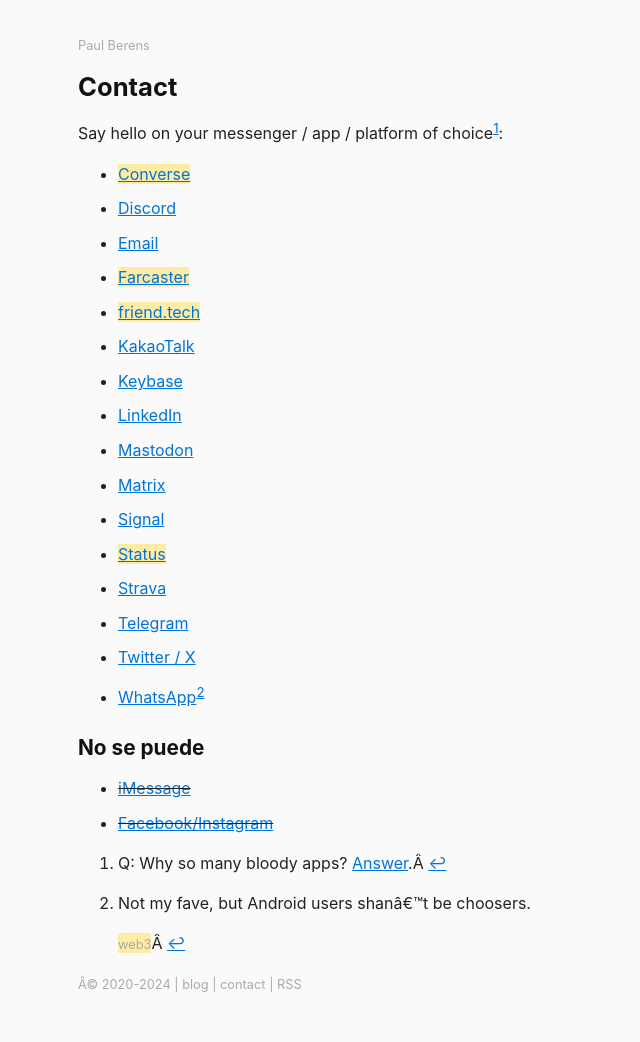
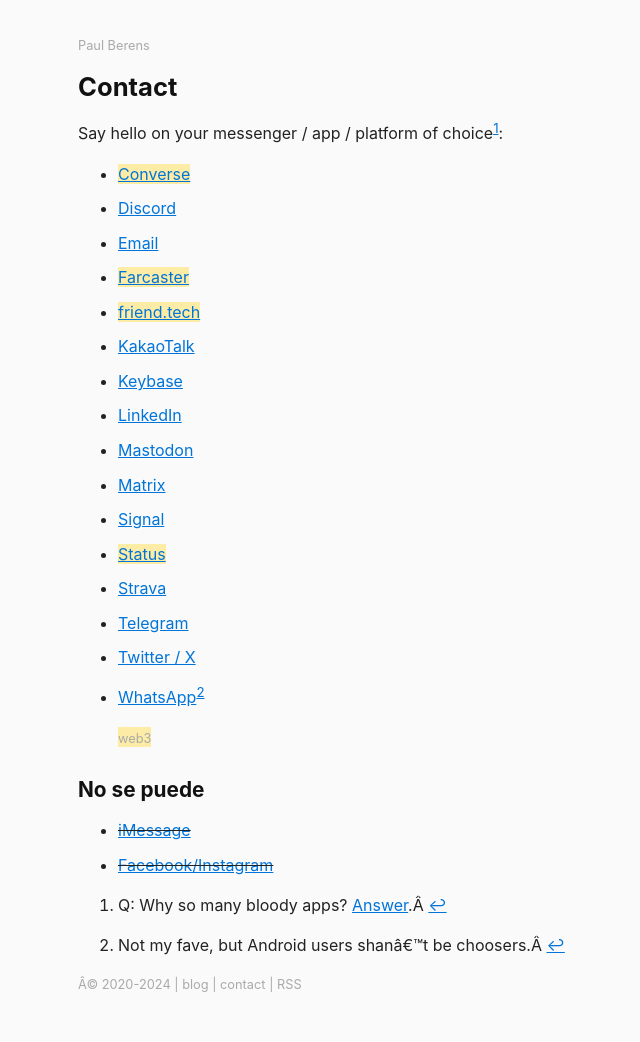
Before and after one commit to berensp/berensp.github.io, a Jekyll site: the page built from pages/contact.md, in a window 1280 px wide. Shown: the whole page, without its empty margins (242-882 px from the left). Built offline with Jekyll 4.4.1, drawn with Linux system fonts in a browser that asks for light colours; a script that is not in the unit is left out.

Commit message:
Update contact.md

```diff
--- a/pages/contact.md
+++ b/pages/contact.md
@@ -23,10 +23,11 @@
 - <a href="https://twitter.com/berensp" target="_blank">Twitter / X</a>
 - <a href="https://web.whatsapp.com/" target="_blank">WhatsApp</a>[^2]
 
+	<mark><span class="muted small">web3</span></mark>
+
+
 [^1]: Q: Why so many bloody apps? [Answer](https://imgs.xkcd.com/comics/chat_systems.png).
 [^2]: Not my fave, but Android users shan't be choosers.
-
-	<mark><span class="muted small">web3</span></mark>
 
 ## No se puede
 - ~~[iMessage](/phones/)~~
```
